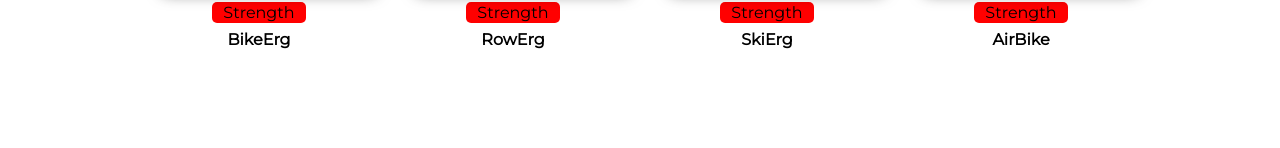
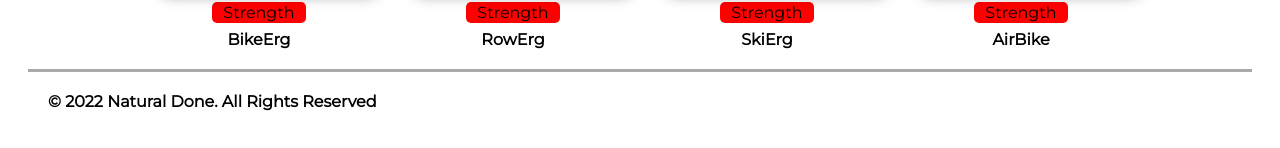
Before and after one commit to fespschulte/equipmentsndone, an Angular app: page / in a window 1280 px wide. Shown: the part 979-1127 px from the top of the page. Before the commit the page ends 1036 px from the top, so only its background shows below. Built offline with nearby package versions, Linux system fonts and the light colour scheme.

Commit message:
criação do footer

```diff
--- a/src/app/app.component.html
+++ b/src/app/app.component.html
@@ -1,2 +1,3 @@
 <app-header></app-header>
 <app-equipment-list></app-equipment-list>
+<app-footer></app-footer>
--- a/src/app/app.module.ts
+++ b/src/app/app.module.ts
@@ -5,13 +5,15 @@
 import { EquipmentListComponent } from './equipment-list/equipment-list.component';
 import { EquipmentCardComponent } from './equipment-card/equipment-card.component';
 import { HeaderComponent } from './header/header.component';
+import { FooterComponent } from './footer/footer.component';
 
 @NgModule({
   declarations: [
     AppComponent,
       EquipmentListComponent,
       EquipmentCardComponent,
-      HeaderComponent
+      HeaderComponent,
+      FooterComponent
    ],
   imports: [
     BrowserModule
--- /dev/null
+++ b/src/app/footer/footer.component.html
@@ -0,0 +1,3 @@
+<div class="container">
+  <b>© 2022 Natural Done. All Rights Reserved</b>
+</div>
--- /dev/null
+++ b/src/app/footer/footer.component.scss
@@ -0,0 +1,6 @@
+.container{
+  background-color: transparent;
+  border-top: darkgray solid 3px;
+  padding: 20px;
+  margin: 20px;
+}
--- /dev/null
+++ b/src/app/footer/footer.component.ts
@@ -0,0 +1,15 @@
+import { Component, OnInit } from '@angular/core';
+
+@Component({
+  selector: 'app-footer',
+  templateUrl: './footer.component.html',
+  styleUrls: ['./footer.component.scss']
+})
+export class FooterComponent implements OnInit {
+
+  constructor() { }
+
+  ngOnInit() {
+  }
+
+}
```
Also changed, not shown: 1 other file (tests, documents, lock files or other folders).
